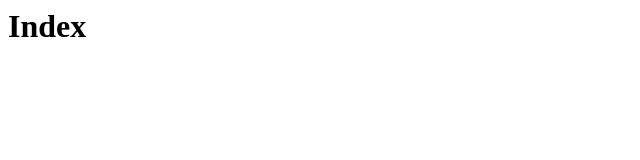
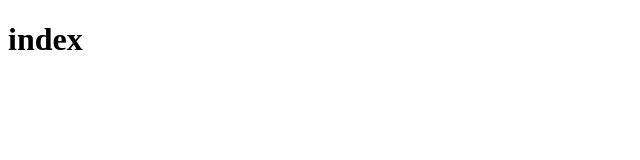
Before and after one commit to lamptissue/Movie_API, a plain HTML site: page index.html in a window 1280 px wide. Shown: the whole page, without its empty margins (0-640 px from the left). Drawn offline with Linux system fonts and the light colour scheme.

Commit message:
added basic layout to index

```diff
--- a/index.html
+++ b/index.html
@@ -1 +1,11 @@
-<h1>Index</h1>
+<!DOCTYPE html>
+<html lang="en">
+<head>
+    <meta charset="UTF-8">
+    <meta name="viewport" content="width=device-width, initial-scale=1.0">
+    <title>Movie-API</title>
+</head>
+<body>
+    <h1>index</h1>
+</body>
+</html>
```
